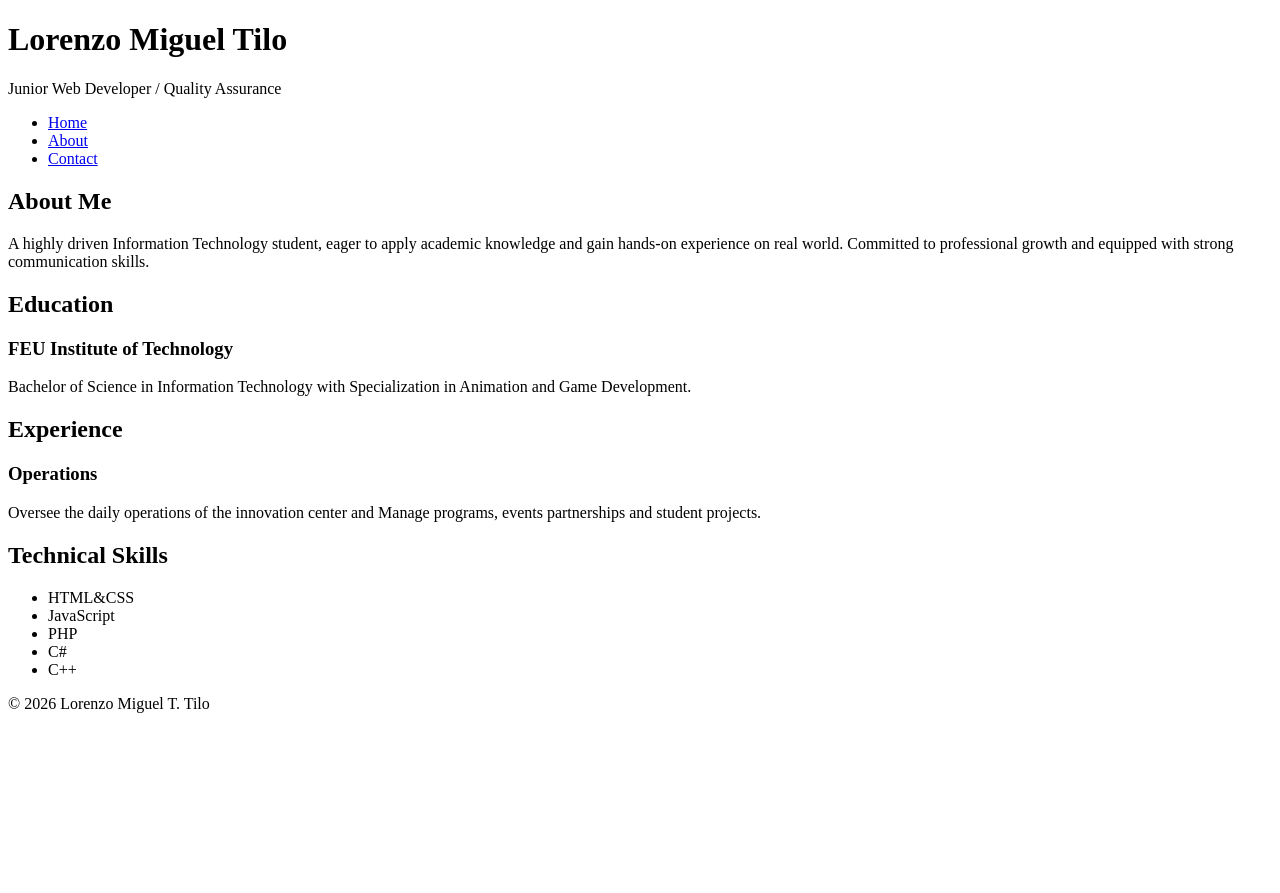
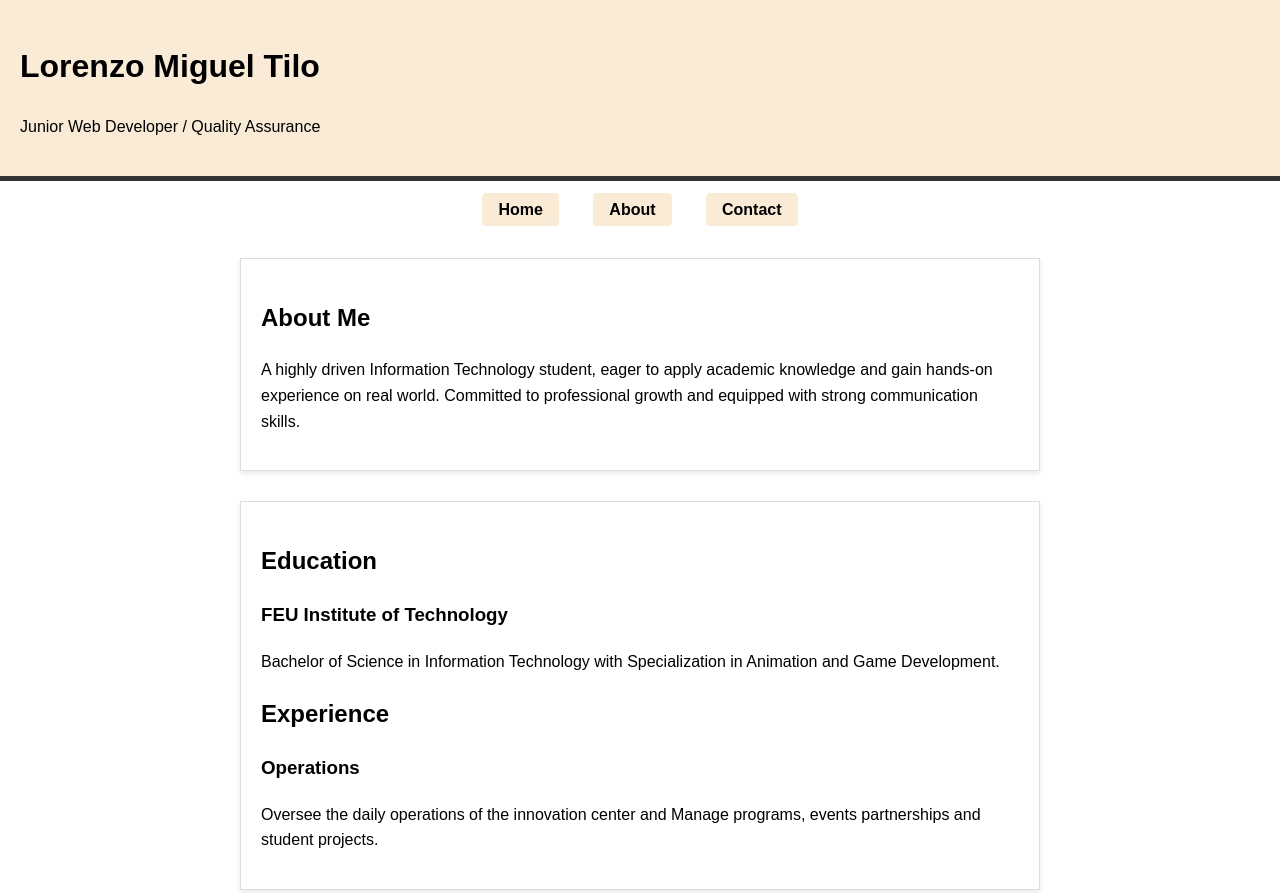
Before and after one commit to lorenzomigueltilohs/intern-cv-Lorenzo, a plain HTML site: page index.html in a window 1280 px wide. Shown: the top 893 px of the page. Before the commit the page ends 800 px from the top, so only its background shows below. Drawn offline with Linux system fonts and the light colour scheme.

Commit message:
feat: add basic styling and layout using box model

```diff
--- a/index.html
+++ b/index.html
@@ -4,6 +4,7 @@
   <meta charset="UTF-8">
   <meta name="viewport" content="width=device-width, initial-scale=1.0">
   <title>First Activity</title>
+  <link rel="stylesheet" href="style.css">
 </head>
 <body>
 
--- /dev/null
+++ b/style.css
@@ -0,0 +1,49 @@
+CSS
+* {
+  box-sizing: border-box;
+}
+
+body {
+  margin: 0;
+  font-family: Arial, sans-serif; /* or your preferred font */
+  line-height: 1.6;
+}
+
+main {
+  max-width: 800px;
+  margin: 0 auto;
+  padding: 20px;
+}
+
+header{
+  background-color:antiquewhite;
+  padding: 20px;
+  border-bottom: 5px solid #333;
+}
+
+section{
+  margin-bottom: 30px;
+  padding: 20px;
+  border: 1px solid #ddd;
+  box-shadow: 0 2px 5px rgba(0,0,0,0.1);
+}
+
+nav ul{
+  list-style-type: none;
+  padding: 0;
+  text-align: center; /* Centers the buttons */
+}
+
+nav ul li {
+    display: inline-block; /* Allows them to sit side-by-side */
+    margin: 0 15px; /* Adds space between the buttons */
+}
+
+nav ul li a {
+  text-decoration: none;
+  background-color: rgb(250,235,215);
+  color: black;
+  font-weight: bold;
+  padding: 8px 16px;
+  border-radius: 4px;
+}
```
